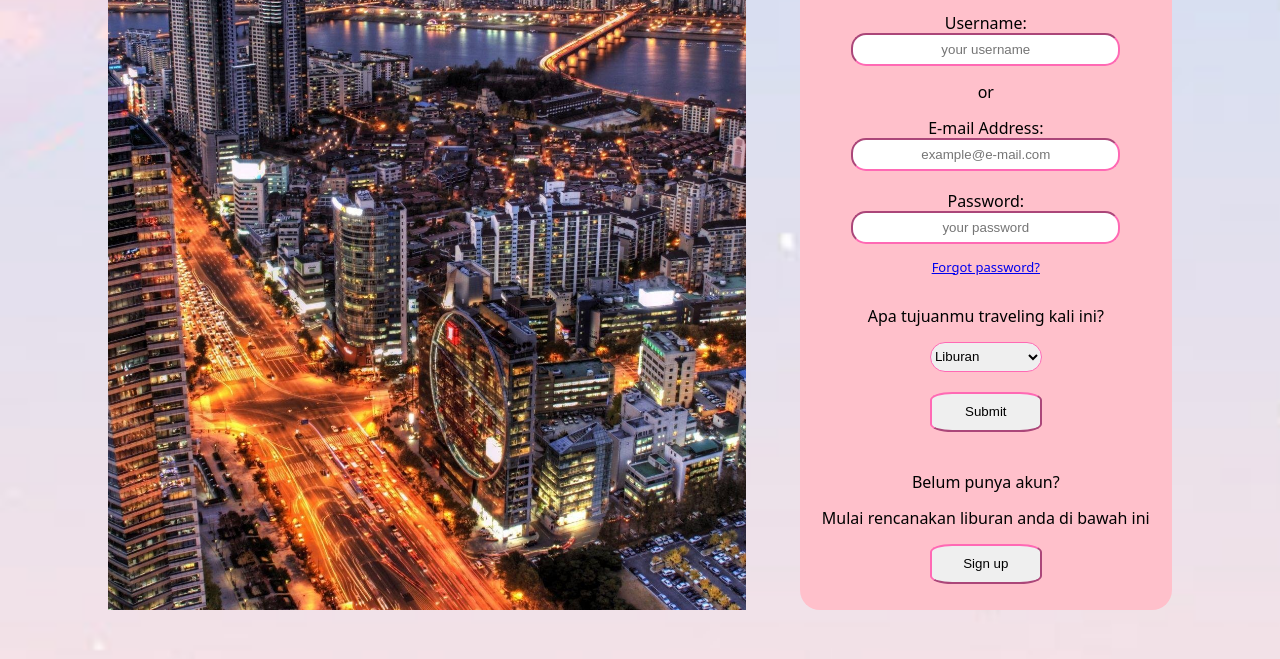
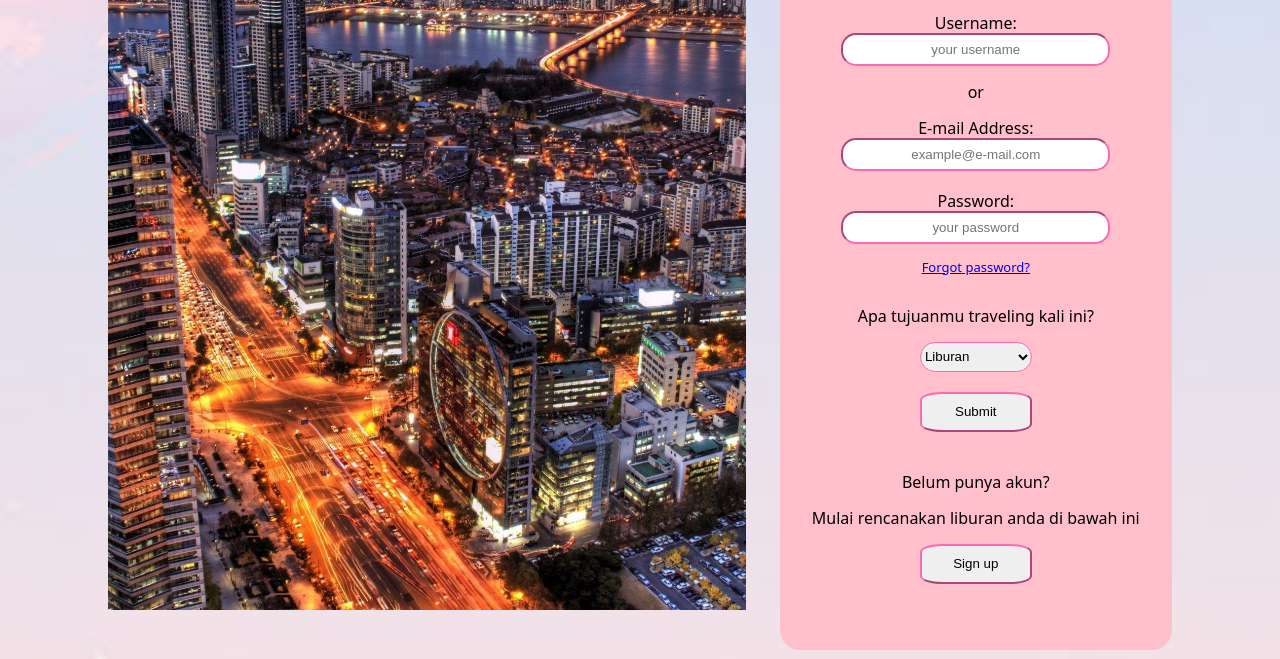
Before and after one commit to revou-fundamental-course/29-apr-24-carolinebeatricehadikrisno, a plain HTML site: page index.html in a window 1280 px wide. Shown: the part 461-1120 px from the top of the page. Drawn offline with Linux system fonts and the light colour scheme.

Commit message:
init commit

```diff
--- a/css/style.css
+++ b/css/style.css
@@ -55,13 +55,15 @@
 
 
 .login-form{
-    height: 730px;
+    height: 770px;
     width: 35%;
     text-align: center;
     border-radius: 20px;
     border: 0;
     background-color: pink;
     font-family: system-ui;
+    padding-right: 10px;
+    padding-left: 10px;
 }
 
 .login-login{
```
